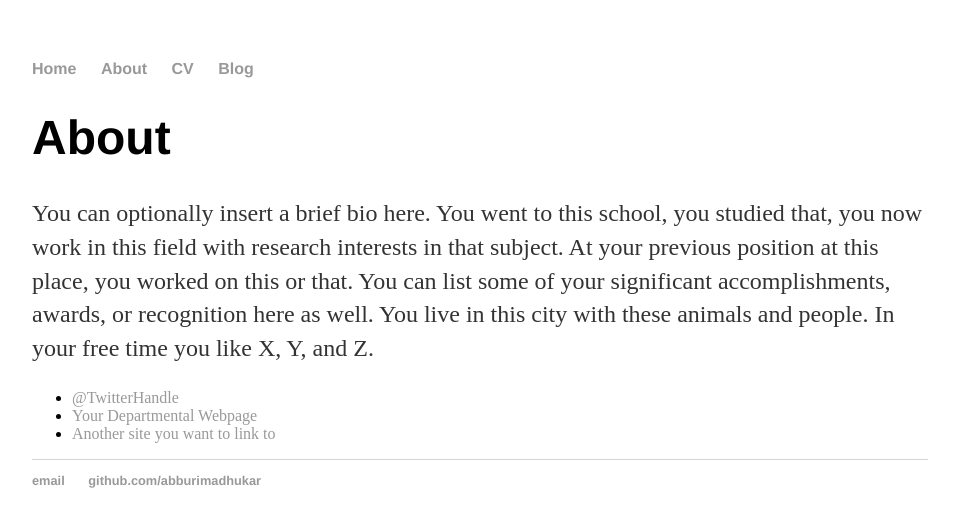
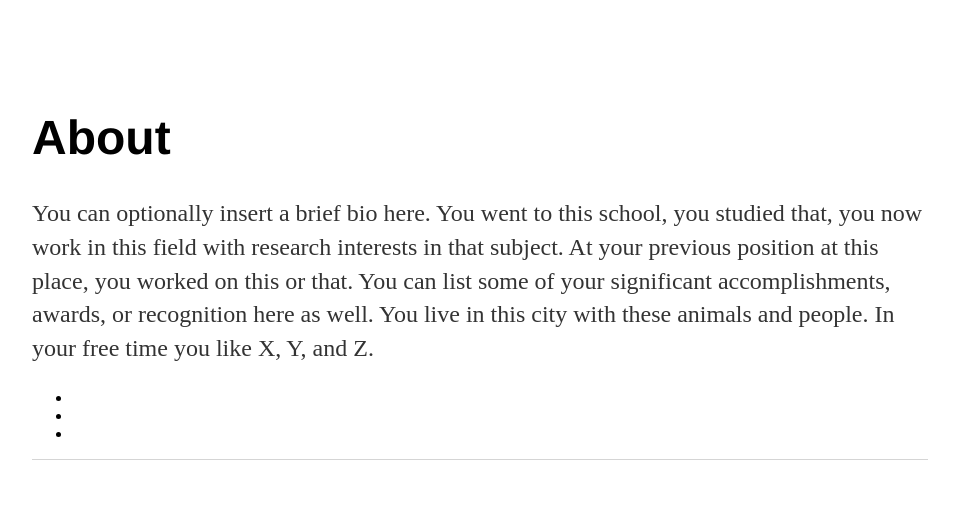
Before and after one commit to abburimadhukar/abburimadhukar.github.io, a Jekyll site: the page about/index.html, which Jekyll copies as it is, in a window 1280 px wide. Shown: the top 527 px of the page, without its empty margins (160-1119 px from the left). Built offline with Jekyll 4.4.1, drawn with Linux system fonts in a browser that asks for light colours.

Commit message:
Update main.css

```diff
--- a/css/main.css
+++ b/css/main.css
@@ -14,7 +14,7 @@ nav ul li, footer ul li {
 }
 a {
     text-decoration: none;
-    color: #999;
+    color: #ffffff;
 }
 a:hover {
     text-decoration: underline;
@@ -32,12 +32,3 @@ footer {
     border-top: 1px solid #d5d5d5;
     font-size: .8em;
 }
-
-ul.posts {
-    margin: 20px auto 40px;
-    font-size: 1.5em;
-}
-
-ul.posts li {
-    list-style: none;
-}
```
